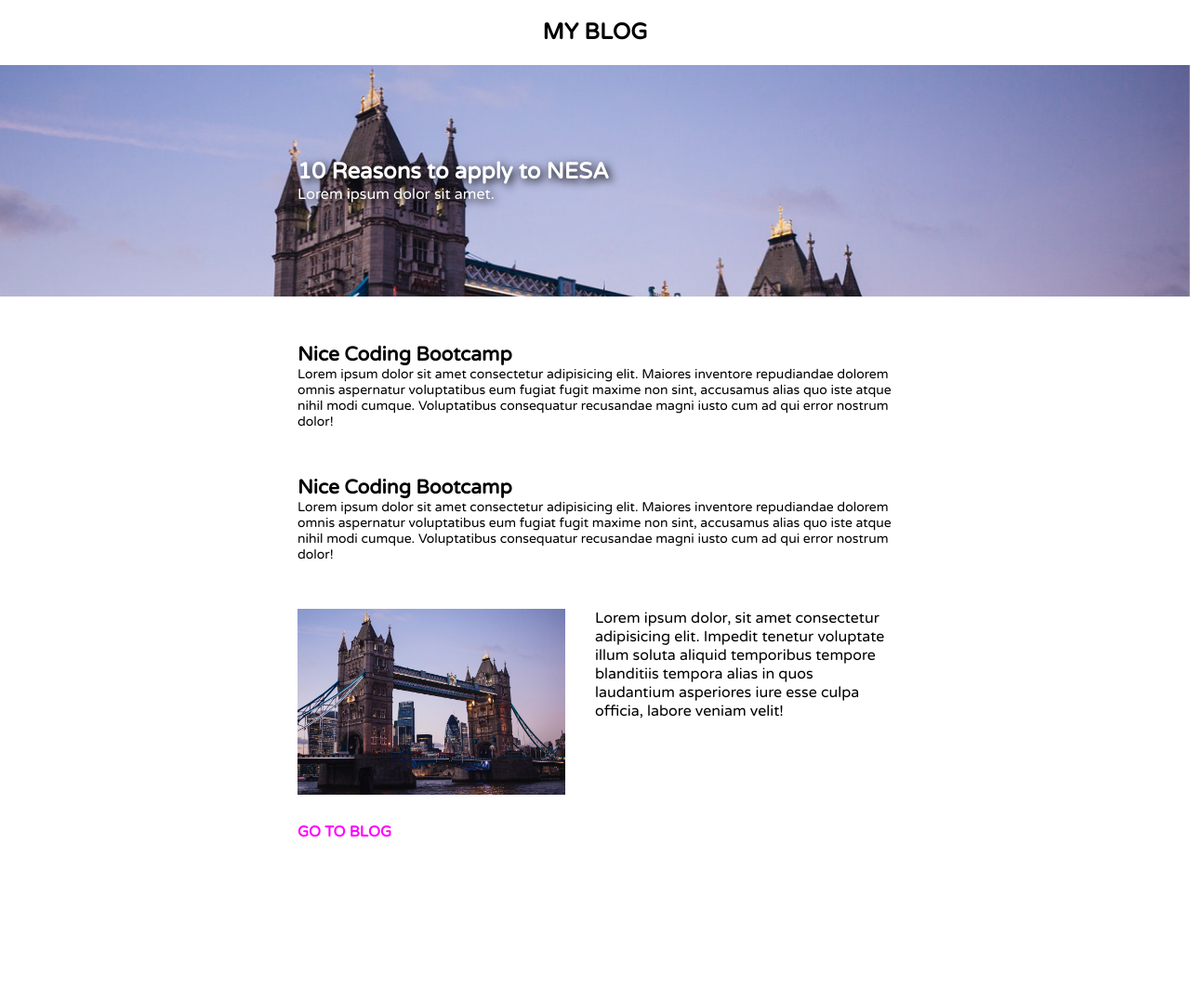
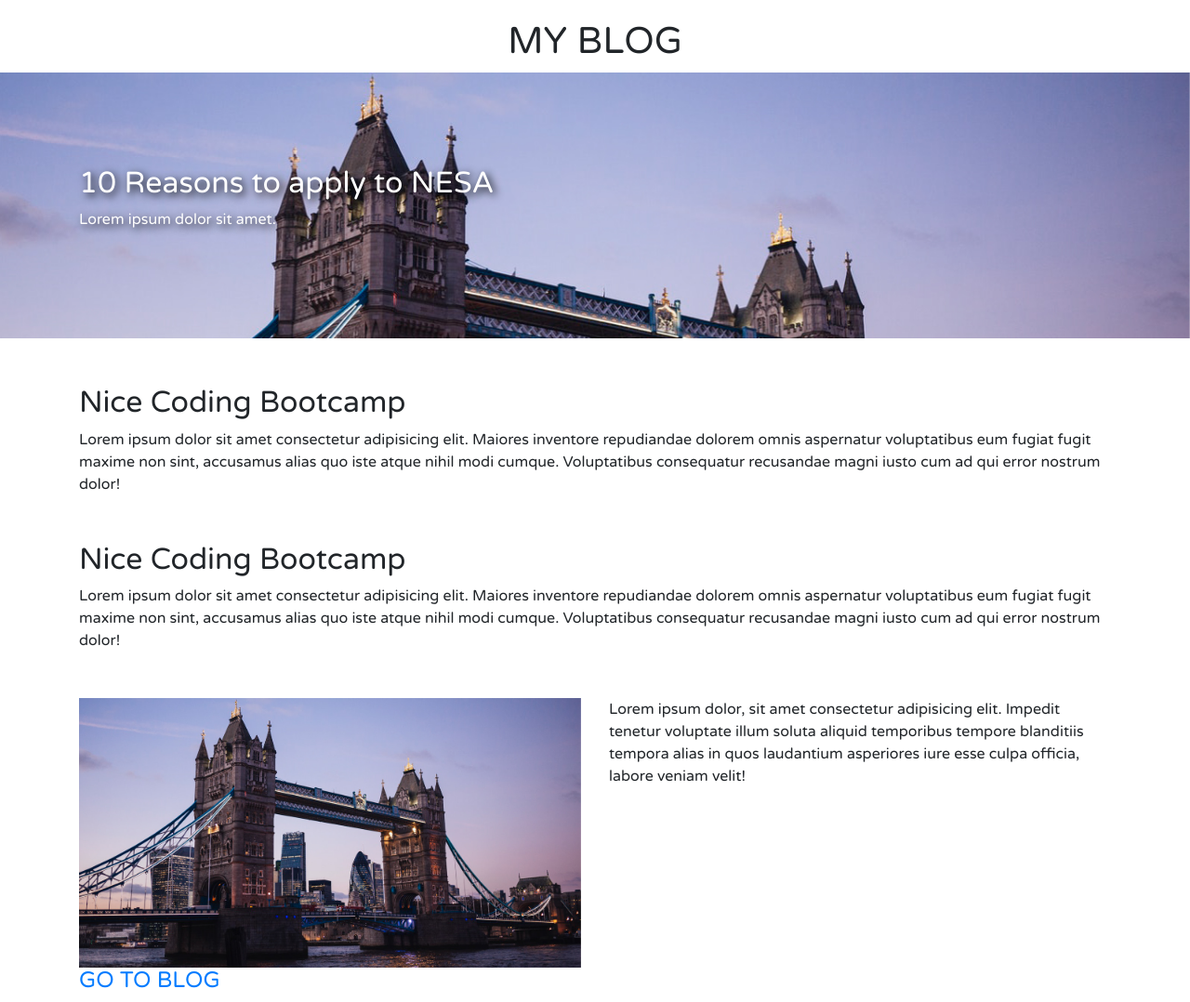
Before and after one commit to beehaj/blogpost, a plain HTML site: page index.html in a window 1280 px wide. Shown: the whole page at 93% size. Before the commit the page ends 905 px from the top, so only its background shows below. Drawn offline with nearby package versions, Linux system fonts and the light colour scheme.

Commit message:
bootstrapped

```diff
--- a/index.html
+++ b/index.html
@@ -3,19 +3,21 @@
 
 <head>
     <title>blogpost</title>
+    <link rel="stylesheet" href="https://stackpath.bootstrapcdn.com/bootstrap/4.2.1/css/bootstrap.min.css" integrity="sha384-GJzZqFGwb1QTTN6wy59ffF1BuGJpLSa9DkKMp0DgiMDm4iYMj70gZWKYbI706tWS"
+        crossorigin="anonymous">
     <link rel="stylesheet" href="style.css">
     <link href="https://fonts.googleapis.com/css?family=Varela+Round" rel="stylesheet">
 
 
 </head>
 
-<body>
+<body class="">
 
-    <nav class="navbar">
+    <nav class="blog-title">
         <h1>MY BLOG</h1>
     </nav>
 
-    <div class="banner">
+    <div class="bg container-fluid">
         <div class="container">
             <h2>10 Reasons to apply to NESA</h2>
             <p>Lorem ipsum dolor sit amet.</p>
@@ -35,17 +37,30 @@
                 aspernatur voluptatibus eum fugiat fugit maxime non sint, accusamus alias quo iste atque nihil modi
                 cumque. Voluptatibus consequatur recusandae magni iusto cum ad qui error nostrum dolor!</p>
         </div>
-        <div class="img-wrapper">
-            <div class="img"></div>
-            <div class="img-text">
+        <!-- <div class="img-wrapper row">
+            <div class="img col-xs-2">
+                <img src="img/london.jpg" alt="">
+            </div>
+            <div class="img-text col-xs-2">
                 <p>Lorem ipsum dolor, sit amet consectetur adipisicing elit. Impedit tenetur voluptate illum soluta
                     aliquid temporibus tempore blanditiis tempora alias in quos laudantium asperiores iure esse culpa
                     officia, labore veniam velit!</p>
             </div>
+        </div> -->
         </div>
-
-    </div>
-    <h4 class="goto container"><a href="blogspot.html" target="blank"> GO TO BLOG</a></h4>
+        <div class="container">
+            <div class="row">
+                <div class="col">
+                    <img src="img/london.jpg ">
+                </div>
+                <div class="col">
+                <p>Lorem ipsum dolor, sit amet consectetur adipisicing elit. Impedit tenetur voluptate illum soluta
+                    aliquid temporibus tempore blanditiis tempora alias in quos laudantium asperiores iure esse culpa
+                    officia, labore veniam velit!</p>
+                </div>
+            </div>
+        </div>
+    <h4 class="container goto"><a href="blogspot.html" target="blank"> GO TO BLOG</a></h4>
 
 </body>
 
--- a/style.css
+++ b/style.css
@@ -6,26 +6,31 @@
 
 body {
         font-family: 'Varela Round', sans-serif;
+        height: 100%;
+        width: 100%;
+}
+img {
+    width: 100%;
 }
 
-.clear {
+ .clear {
     clear: both;
 }
-.navbar {
+ .blog-title h1{
     height: 50px;
     margin-top: 20px;
     text-align: center
 }
 
-.banner {
-    background-image: url("img/london.jpg");
+.bg {
+    background-image: url(img/london.jpg);
     padding: 100px 0;
     background-repeat: no-repeat;
     background-size: cover;
     color: white;
     text-shadow: 3px 3px 10px black;
+    margin-bottom: 50px;
 }
-
 .one {
     margin-bottom: 50px;
 }
@@ -36,75 +41,41 @@ body {
 
 .img-wrapper {
     width: 100%;
-    display: flex;
-    margin-bottom: 20px;
+    /* display: flex; */
+    /* margin-bottom: 20px; */
     /* flex-wrap: wrap; */
 }
 
-.img {
-    background-image: url("img/london.jpg");
+.imgcontainer {
+    /* background-image: url("img/london.jpg");
     background-size: cover;
     background-position: center;
-    background-repeat: no-repeat;
-    flex: 45%;
-    height: 100%;
-    padding: 100px 0;
-    margin-right: 5%;
-    margin-bottom: 10px;
+    background-repeat: no-repeat; */
+    height: 200px;
+    border: 1px solid red;
 
 }
 
-.img-text {
+/* .img-text {
     flex: 50%;
-}
-.goto a {
+} */
+/* .goto a {
     text-decoration: none;
     color: fuchsia;
     font-weight: bold;
 }
+/*  */
 
-@media (min-width: 310px) {
 
-.container {
-    width: 80%;
-    margin: 0 auto;
-    /* padding: 0 30px; */
+@media (max-width: 790px) {
+
+.row {
+    display: block;
 }
 
-.blog-item {
-    margin-top: 50px;
-}
+.col {
+     margin-bottom: 30px;
 
-.one {
-    margin-bottom: 30px;
-}
-
-
-.img-wrapper {
-    flex-direction: column;
-}
-}
-
-@media (min-width: 375px) {
-
-    .img-wrapper {
-        flex-direction: column;
-}
-
-@media (min-width: 1000px) {
-
-.container {
-    width: 50%;
-    margin-left: auto;
-    margin-right: auto
-}
-
-.blog-item {
-    font-size: 14px;
-}
-
-.img-wrapper {
-    flex-direction: row;
 }
 
 }
```
